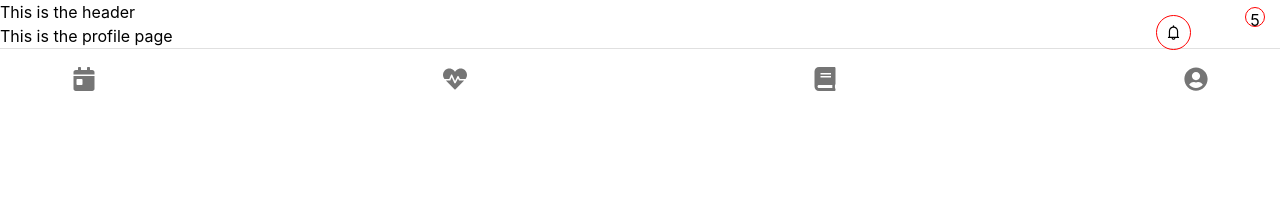
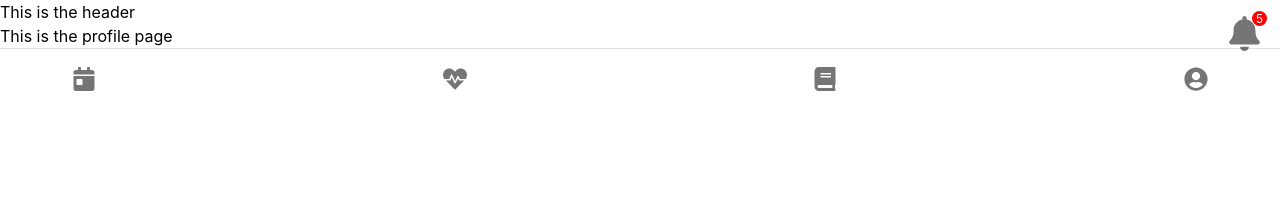
Before and after one commit to gracexkan/pink-hope-breastcheck-tool, a React (Create React App) app in the folder client/: page /profile in a window 1280 px wide. Shown: the top 219 px of the page. Built offline with nearby package versions, Linux system fonts and the light colour scheme; no server answers; the HTML template or start-up script is replaced by a standard one.

Commit message:
modified styling for notification bell

```diff
--- a/client/src/layout/Footer.jsx
+++ b/client/src/layout/Footer.jsx
@@ -4,8 +4,6 @@ import { Box, Container, Divider, IconButton, Link, Stack, Typography } from '@m
 import { FaCalendarDay, FaHeartbeat, FaUserCircle, FaBook } from "react-icons/fa";
 
 const Footer = () => {
-  const year = new Date().getFullYear()
-
   return (
     <Box component="footer" sx={{ marginTop: 'auto' }}>
       <Divider />
--- a/client/src/layout/Notification.css
+++ b/client/src/layout/Notification.css
@@ -1,11 +1,13 @@
+.notification-box {
+  position:absolute;
+  top: 20px;
+  right: 20px;
+}
+
 .notification {
-  /* border: 1px solid red; */
+  margin-right: 15px;
+  cursor: pointer;
   position: absolute;
-  top: 15px;
-  right: 30px;
-  width: 12vw;
-  height: 12vw;
-  cursor: pointer;
 }
 
 .notification-bell {
@@ -16,12 +18,16 @@
 }
 
 .notification-count {
-  border: 1px solid red;
+  width: 15px;
+  height: 15px;
+  background-color: red;
+  border-radius: 50%;
+  color: white;
   position: absolute;
-  text-align: center;
-  right: -15px;
-  top: -8px;
-  width: 20px;
-  height: 20px;
-  border-radius: 50%;
+  top: -5px;
+  right: -5px;
+  display: flex;
+  align-items: center;
+  justify-content: center;
+  font-size: 12px;
 }
--- a/client/src/layout/Notification.jsx
+++ b/client/src/layout/Notification.jsx
@@ -1,17 +1,18 @@
 import React from 'react'
 import './Notification.css';
-import { AiOutlineBell } from "react-icons/ai";
+import { FaBell } from "react-icons/fa";
+import { Box, Container, Divider, IconButton, Link, Stack, Typography } from '@mui/material';
 import {NotificationContainer, NotificationManager} from 'react-notifications';
 
-function Notification(){
-
-
-
-
+const Notification = () => {
   return (
-    <div className="notification">
-      <AiOutlineBell className="notification-bell" size={35}/>
-      <span className="notification-count">5</span>
+    <div className="notification-box">
+      <IconButton>
+        <div className="notification">
+          <FaBell size={35} />
+        <span className="notification-count">5</span>
+        </div>
+      </IconButton>
     </div>
   )
 
```
